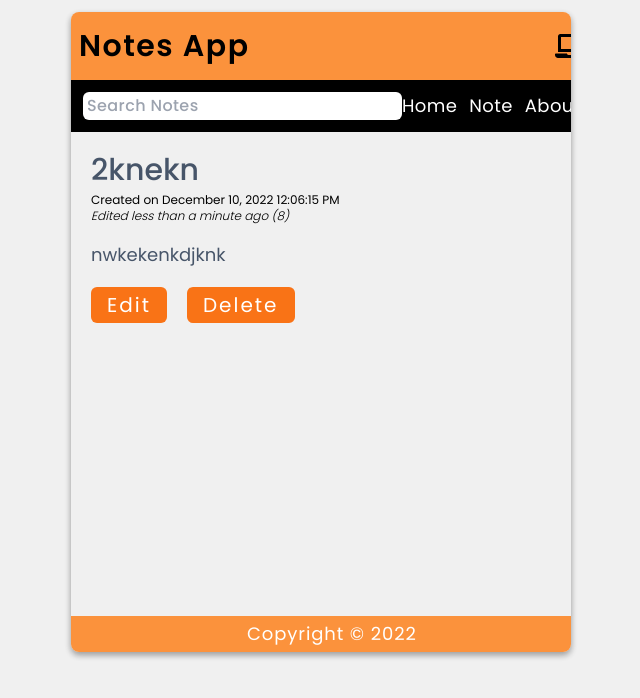
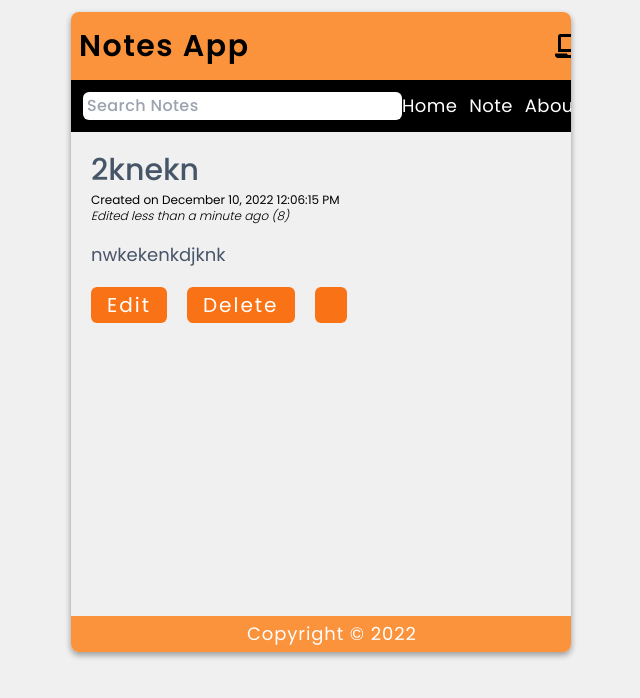
Before and after one commit to kawojue/Mini-Notes-App, a React (Vite) app: page /note/1 in a window 1280 px wide. Shown: the top 698 px of the page, without its empty margins (319-959 px from the left). Built offline with nearby package versions, Linux system fonts and the light colour scheme; no server answers; data requests are answered from the project's data file.

Commit message:
added copy btn

```diff
--- a/src/components/Note.jsx
+++ b/src/components/Note.jsx
@@ -11,10 +11,11 @@ const Note = () => {
     const { title, edited } = note
     const [countEdit, setCountEdit] = useState(0)
     const [msg, setMsg] = useState("")
-    const { notes, setNotes, url } = useContext(DataContext)
+    const { notes, setNotes, url, copy, onCopy } = useContext(DataContext)
     const [splittedContent, setSplittedContent] = useState([])
     const [time0, setTime0] = useState('')
     const [time1, setTime1] = useState('')
+    const [contentCopied, setContentCopied] = useState('')
 
     const getNote = async id => {
         try {
@@ -24,6 +25,7 @@ const Note = () => {
             setNote(data)
             const { edited, datetime, content } = data
             setSplittedContent(content.split("\n"))
+            setContentCopied(content)
             if (edited) {
                 setTime0(datetime[0])
                 setTime1(datetime[datetime.length - 1])
@@ -81,6 +83,8 @@ const Note = () => {
                             onClick={() => deleteNote(id)}>
                             Delete
                         </button>
+                        <button onClick={() => onCopy(contentCopied)}
+                            className="btn">{copy}</button>
                     </div>
                 </article> :
                 <p>{msg}</p>}
```
